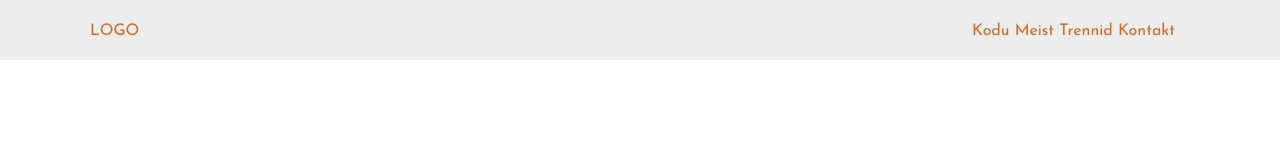
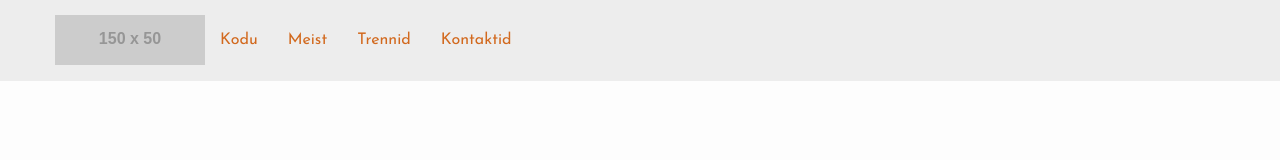
Before and after one commit to Frozky/Katapood, a plain HTML site: page index.html in a window 1280 px wide. Drawn offline with nearby package versions, Linux system fonts and the light colour scheme; placeholder pictures from the web are drawn by us.

Commit message:
Navi area

```diff
--- a/css/main.css
+++ b/css/main.css
@@ -2,6 +2,9 @@
 body {
 	font-size: 16px;
 	font-family: 'Josefin Sans', sans-serif;
+	color: #333;
+	background-color: #fdfdfd;
+	padding-top: 60px;
 
 }
 /* ============== Link color ============== */
@@ -38,14 +41,25 @@ a:after {
 	text-align: center;
 }
 .navbar-area {
-	position: relative;
 	background-color: #ededed;
 }
-.logo-area {
-	height: 60px;
-	padding: 20px;
+.icon-bar {
+	background-color: #D2691E;
 }
-.nav-area {
-	height: 60px;
-	padding: 20px;
+.navbar-fixed-top .nav {
+    padding: 15px 0;
 }
+
+.navbar-fixed-top .navbar-brand {
+    padding: 0 15px;
+}
+
+@media(min-width:768px) {
+    body {
+        padding-top: 100px;
+    }
+
+    .navbar-fixed-top .navbar-brand {
+        padding: 15px 0;
+    }
+}
--- a/index.html
+++ b/index.html
@@ -10,21 +10,37 @@
       <link href="https://fonts.googleapis.com/css?family=Josefin+Sans" rel="stylesheet">
    </head>
    <body>
-      <nav class="navbar-area navbar-fixed-top">
-         <div class="container">
-            <div class="col-xs-6 logo-area">
-               <a>LOGO</a>
+      <nav class="navbar navbar-fixed-top navbar-area" role="navigation">
+        <div class="container">
+            <div class="navbar-header">
+                <button type="button" class="navbar-toggle" data-toggle="collapse" data-target="#bs-example-navbar-collapse-1">
+                    <span class="sr-only">Toggle</span>
+                    <span class="icon-bar"></span>
+                    <span class="icon-bar"></span>
+                    <span class="icon-bar"></span>
+                </button>
+                <a class="navbar-brand" href="#">
+                    <img src="http://placehold.it/150x50&text=Logo" alt="">
+                </a>
             </div>
-            <div class="col-xs-6">
-                  <div class="nav-area pull-right">
-                     <a class="nav-cell">Kodu</a>
-                     <a class="nav-cell">Meist</a>
-                     <a class="nav-cell">Trennid</a>
-                     <a class="nav-cell">Kontakt</a>
-                  </div>
+            <div class="collapse navbar-collapse" id="bs-example-navbar-collapse-1">
+                <ul class="nav navbar-nav">
+                    <li>
+                        <a href="#">Kodu</a>
+                    </li>
+                    <li>
+                        <a href="#">Meist</a>
+                    </li>
+                    <li>
+                        <a href="#">Trennid</a>
+                    </li>
+                    <li>
+                        <a href="#">Kontaktid</a>
+                    </li>
+                </ul>
             </div>
-         </div>
-      </nav>
+        </div>
+    </nav>
 
       <script src="https://ajax.googleapis.com/ajax/libs/jquery/1.12.4/jquery.min.js"></script>
       <script src="js/bootstrap.min.js"></script>
```
